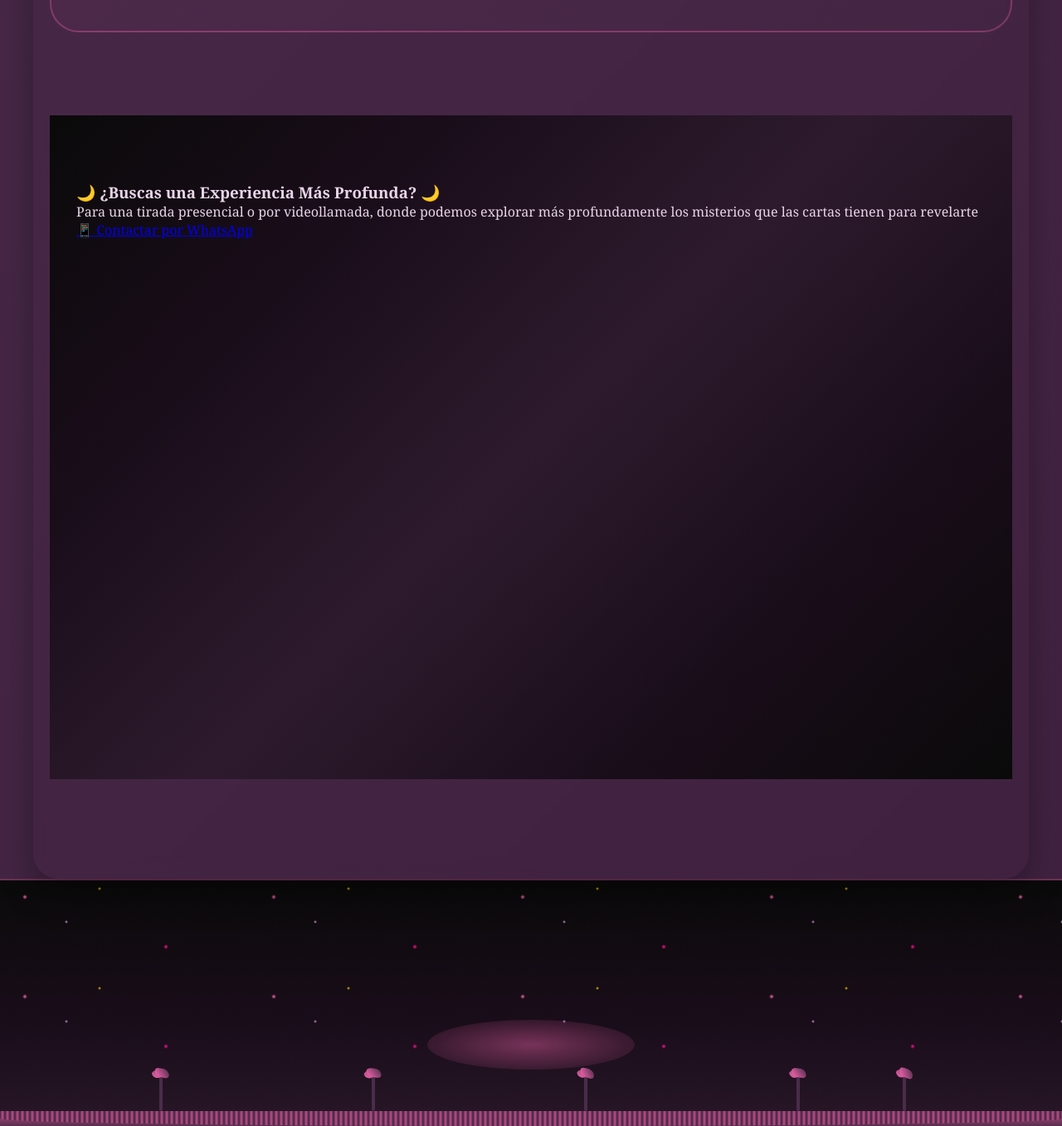
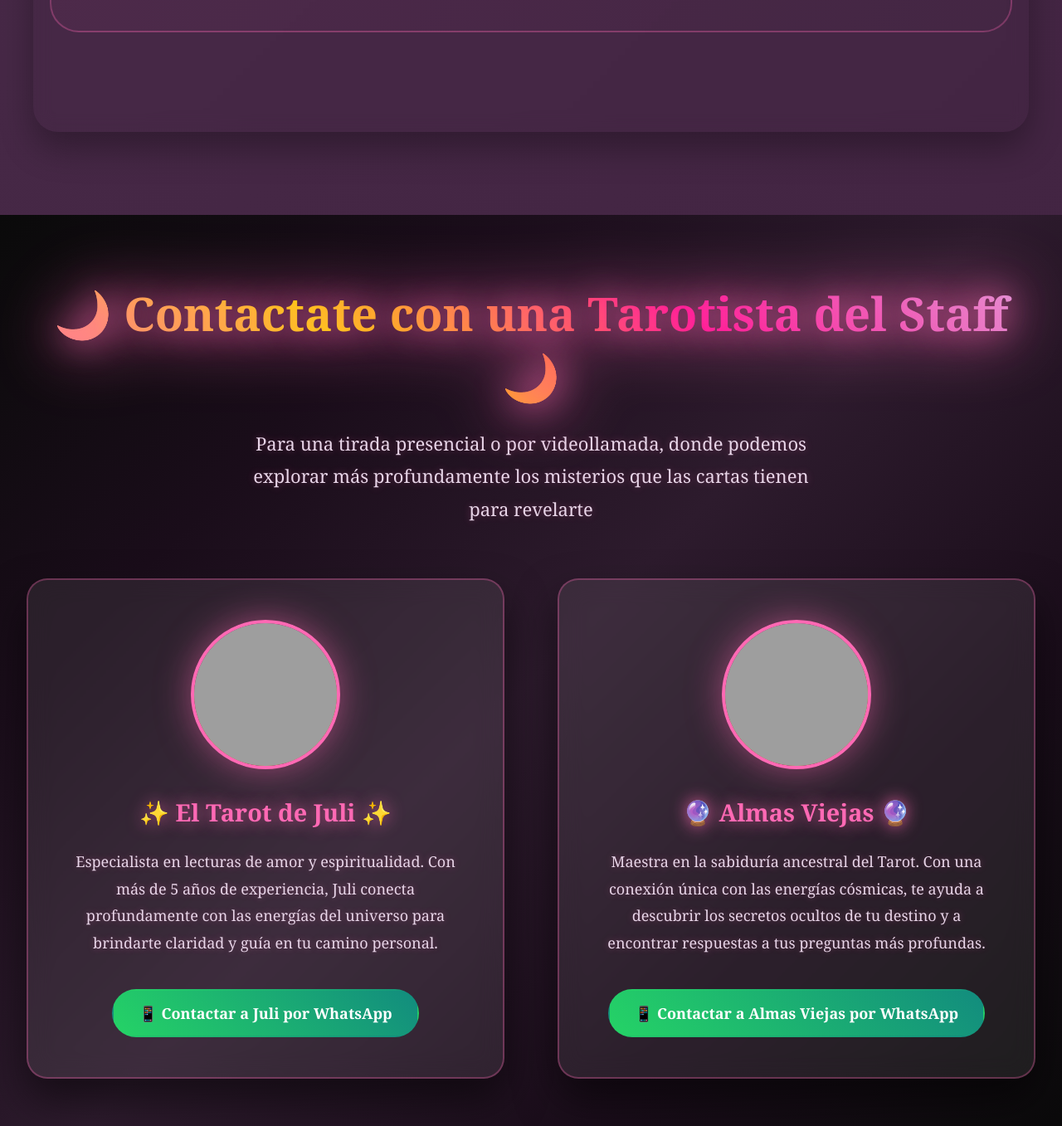
Before and after one commit to nalialma/Tarot-en-Luz, a plain HTML site: page index.html in a window 1280 px wide. Shown: the part 2600-3957 px from the top of the page at 83% size. Drawn offline with Linux system fonts and the light colour scheme; grey boxes are pictures that could not be loaded.

Commit message:
Update index.html

```diff
--- a/index.html
+++ b/index.html
@@ -7,7 +7,7 @@
     <link rel="stylesheet" href="styles.css">
 </head>
 <body>
-    <!-- Pantalla de carga -->
+ <!-- Pantalla de carga -->
     <div class="loading-screen">
         <div class="horus-eye">
             <div class="eye-symbol">𓂀</div>
@@ -69,7 +69,7 @@
             </div>
         </div>
 
-        <!-- Nueva sección del curso -->
+        <!-- Sección del curso -->
         <div class="course-section">
             <div class="course-container">
                 <h2 class="course-title">🌙 Curso de Tarot Profesional 🌙</h2>
@@ -128,20 +128,59 @@
                 </div>
             </div>
         </div>
+    </div>
 
-        <!-- Sección de contacto -->
-        <div class="contact-section">
-            <h3>🌙 ¿Buscas una Experiencia Más Profunda? 🌙</h3>
-            <p>
+    <!-- SECCIÓN DE CONTACTO -->
+    <div class="contact-section">
+        <!-- Fondo de cielo estrellado -->
+        <div class="starry-night-bg"></div>
+
+        <div class="contact-content">
+            <h3>🌙 Contactate con una Tarotista del Staff 🌙</h3>
+            <p class="contact-intro">
                 Para una tirada presencial o por videollamada, donde podemos explorar
                 más profundamente los misterios que las cartas tienen para revelarte
             </p>
-            <a href="https://wa.me/5493874812606" class="whatsapp-link" target="_blank">
-                📱 Contactar por WhatsApp
-            </a>
+
+            <div class="tarot-staff">
+                <!-- Tarotista 1 -->
+                <div class="tarot-reader">
+                    <div class="reader-photo">
+                        <img src="https://scontent.fsla4-1.fna.fbcdn.net/v/t39.30808-6/505875709_1880679362754839_1270696094123650183_n.jpg?_nc_cat=108&ccb=1-7&_nc_sid=6ee11a&_nc_eui2=AeF80wUUA6ZE8c8XKsSvCBSq3fubCqo2oMfd-5sKqjagxyaB-Ttv27gTlKS1jeoeUmg&_nc_ohc=sRY3As_qnTMQ7kNvwHrAT8k&_nc_oc=AdkA_0rB0QO8i8NvkynV1_feQO8hLYa27S6jx-6Sfx4hTfYujj5EWI8XCodjeGhZREw&_nc_zt=23&_nc_ht=scontent.fsla4-1.fna&_nc_gid=YN9hHjyXhWzLjbi441bXSQ&oh=00_AfYNaLVkH52H5yVIqdBByYbTWvjkG2Umlf6FOYq8IdOgAw&oe=68D3D7DA" alt="Juli - Tarotista" />
+                        <div class="photo-glow"></div>
+                    </div>
+                    <h4 class="reader-name">✨ El Tarot de Juli ✨</h4>
+                    <p class="reader-description">
+                        Especialista en lecturas de amor y espiritualidad. Con más de 5 años de experiencia,
+                        Juli conecta profundamente con las energías del universo para brindarte claridad
+                        y guía en tu camino personal.
+                    </p>
+                    <a href="https://wa.me/5493874812606" class="reader-whatsapp" target="_blank">
+                        📱 Contactar a Juli por WhatsApp
+                    </a>
+                </div>
+
+                <!-- Tarotista 2 -->
+                <div class="tarot-reader">
+                    <div class="reader-photo">
+                        <img src="https://scontent.fsla3-1.fna.fbcdn.net/v/t1.6435-9/121010930_1610929505757636_6088232922883705570_n.jpg?_nc_cat=107&ccb=1-7&_nc_sid=6ee11a&_nc_eui2=AeFDK3hxLu5Qe1P7_vyZyf0H8F1SiTNF2OXwXVKJM0XY5WyHKD_P0DGZekrFDbcMg5g&_nc_ohc=KQ4QB4fBzOsQ7kNvwFgTRle&_nc_oc=AdmP1mjbFXQDAdYuT-PDq6Ny_98_7WSyiL8nljcR0qN9XGkOEtfLK7ciSnifXRiE5Fw&_nc_zt=23&_nc_ht=scontent.fsla3-1.fna&_nc_gid=Xwsx0OGBJ02BqneW6dw4QA&oh=00_Afatuj4o5Icm81LOntzaXEdvwi_bTCI1yls4Uy5_Obl70g&oe=68F556D3" />
+                        <div class="photo-glow"></div>
+                    </div>
+                    <h4 class="reader-name">🔮 Almas Viejas 🔮</h4>
+                    <p class="reader-description">
+                        Maestra en la sabiduría ancestral del Tarot. Con una conexión única con las energías
+                        cósmicas, te ayuda a descubrir los secretos ocultos de tu destino y a encontrar
+                        respuestas a tus preguntas más profundas.
+                    </p>
+                    <a href="https://wa.me/5493874498150" class="reader-whatsapp" target="_blank">
+                        📱 Contactar a Almas Viejas por WhatsApp
+                    </a>
+                </div>
+            </div>
         </div>
     </div>
 
+    <!-- FOOTER -->
     <footer class="footer">
         <!-- Cielo estrellado -->
         <div class="starry-sky" id="starryBackground"></div>
```
